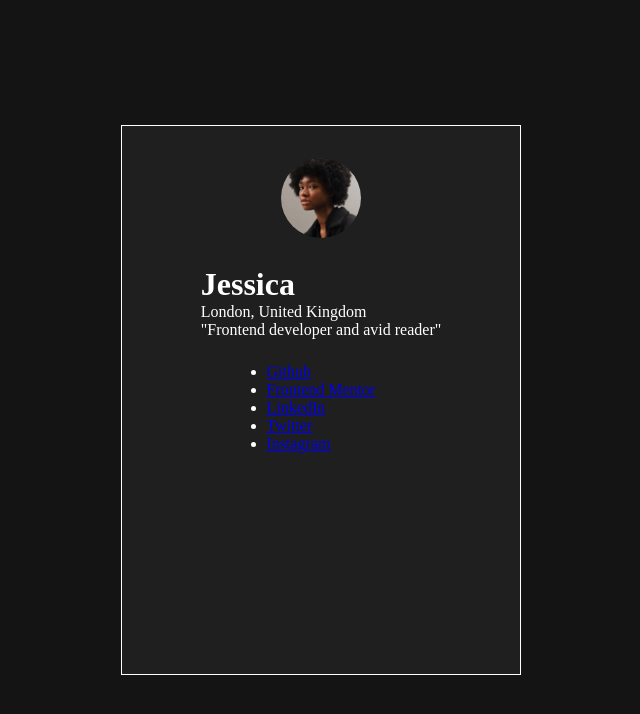
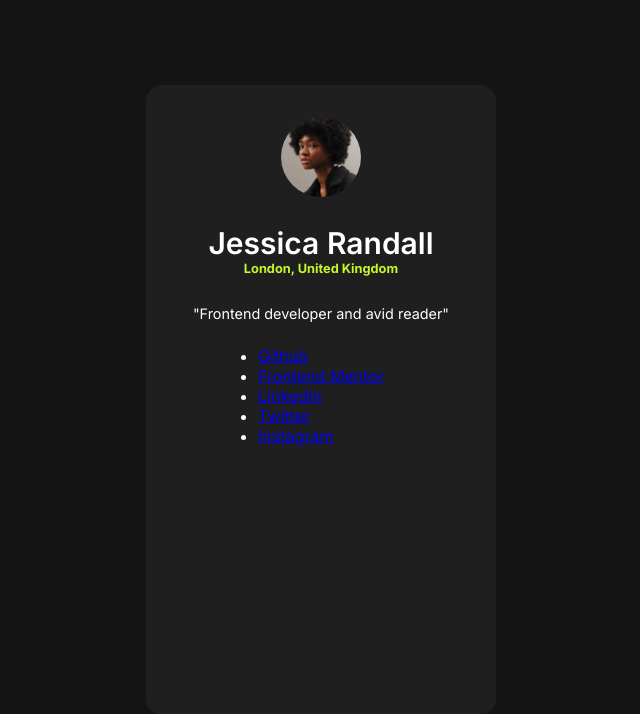
Before and after one commit to sidr467/Social_Links---Frontend_Mentor, a plain HTML site: page index.html in a window 1280 px wide. Shown: the whole page, without its empty margins (319-959 px from the left). Drawn offline with Linux system fonts and the light colour scheme.

Commit message:
Finished with text part

```diff
--- a/index.html
+++ b/index.html
@@ -3,6 +3,12 @@
   <head>
     <meta charset="UTF-8" />
     <link rel="stylesheet" href="style.css" />
+    <link rel="preconnect" href="https://fonts.googleapis.com" />
+    <link rel="preconnect" href="https://fonts.gstatic.com" crossorigin />
+    <link
+      href="https://fonts.googleapis.com/css2?family=Inter:wght@100..900&display=swap"
+      rel="stylesheet"
+    />
     <meta name="viewport" content="width=device-width, initial-scale=1.0" />
     <title>Social Links</title>
   </head>
@@ -12,8 +18,8 @@
         <img src="./assets/images/avatar-jessica.jpeg" alt="avatar-jessica" />
       </div>
       <div class="text-container">
-        <h1 class="heading">Jessica</h1>
-        <p class="Location">London, United Kingdom</p>
+        <h1 class="heading">Jessica Randall</h1>
+        <p class="location">London, United Kingdom</p>
         <p class="quote">"Frontend developer and avid reader"</p>
       </div>
       <div class="link-container">
--- a/style.css
+++ b/style.css
@@ -4,6 +4,7 @@
   margin: 0;
   padding: 0;
   box-sizing: border-box;
+  font-family: "Inter", sans-serif;
 }
 
 :root {
@@ -24,9 +25,9 @@ body {
 }
 
 .container {
-  border: 1px solid white;
-  width: 400px;
-  height: 550px;
+  border-radius: 1rem;
+  width: 350px;
+  height: 630px;
   background: var(--DarkGrey);
   display: flex;
   flex-direction: column;
@@ -35,7 +36,27 @@ body {
 }
 
 .img-container > img {
-    width: 80px;
-    border-radius:50%;
-    margin-top: 2rem;
+  width: 80px;
+  border-radius: 50%;
+  margin-top: 2rem;
 }
+
+.text-container {
+  text-align: center;
+  font-size: 15px;
+}
+
+.heading {
+  font-weight: 600;
+}
+
+.location {
+  font-weight: 700;
+  font-size: 0.8rem;
+  color: var(--Green);
+  margin-bottom: 1.8rem;
+}
+
+.quote {
+  font-size: 0.9rem;
+}
```
